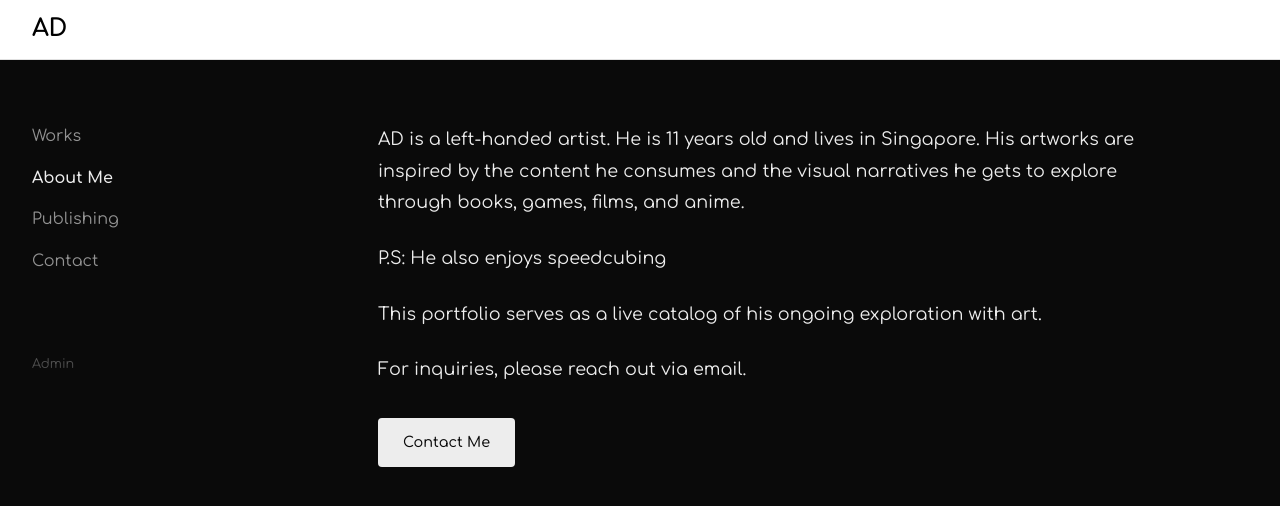
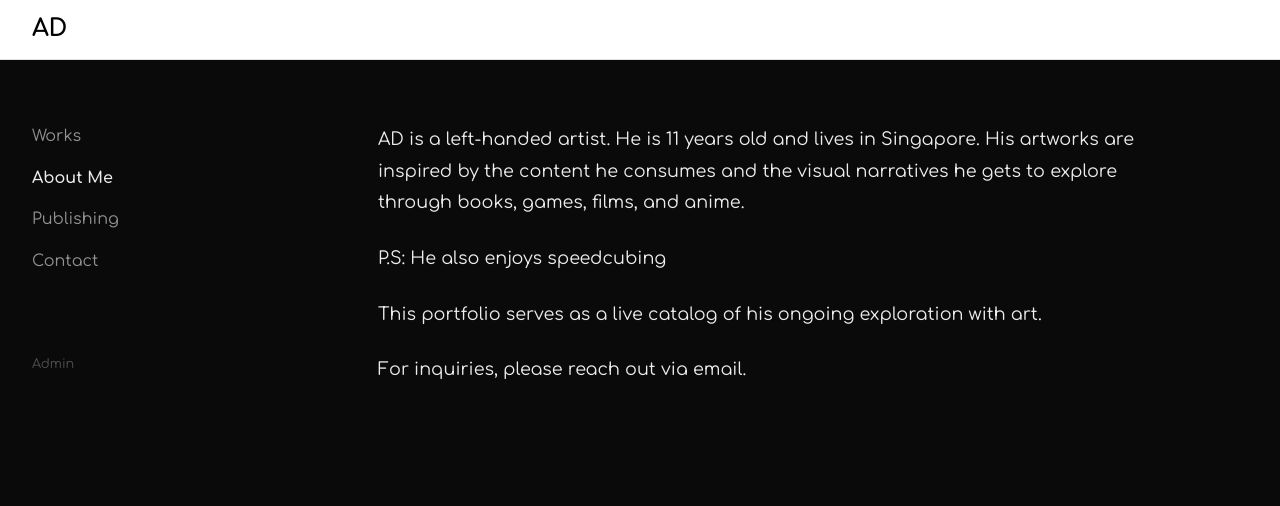
Before and after one commit to creepalorian/my-art-portfolio-verc, a Next.js app: page /about in a window 1280 px wide. Shown: the top 506 px of the page. Built offline with nearby package versions, Linux system fonts and the light colour scheme.

Commit message:
Remove "Contact Me" CTA from About page
Removed the "Contact Me" button from the About Me page as requested. The inquiries text remains.

Co-authored-by: creepalorian <258385758+creepalorian@users.noreply.github.com>

```diff
--- a/app/about/page.tsx
+++ b/app/about/page.tsx
@@ -14,12 +14,6 @@ export default function AboutPage() {
                 <p style={{ lineHeight: '1.8', marginBottom: '1.5rem', fontSize: '1.1rem' }}>
                     For inquiries, please reach out via email.
                 </p>
-
-                <div style={{ marginTop: 'var(--spacing-md)' }}>
-                    <a href="mailto:hello@example.com" className="btn btn-primary">
-                        Contact Me
-                    </a>
-                </div>
             </section>
         </main >
     );
```
Also changed, not shown: 1 other file (tests, documents, lock files or other folders).
